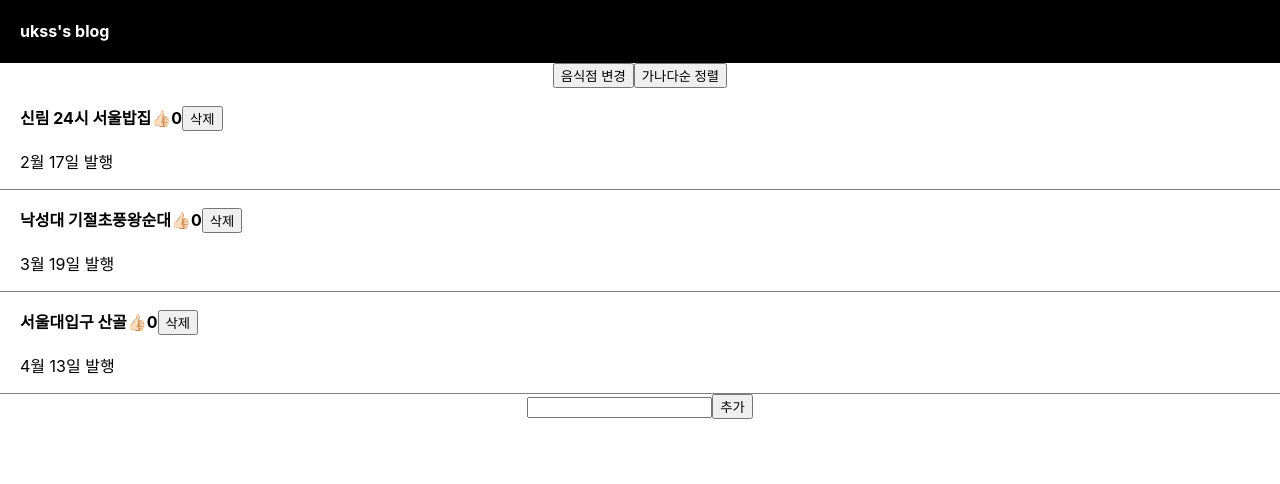
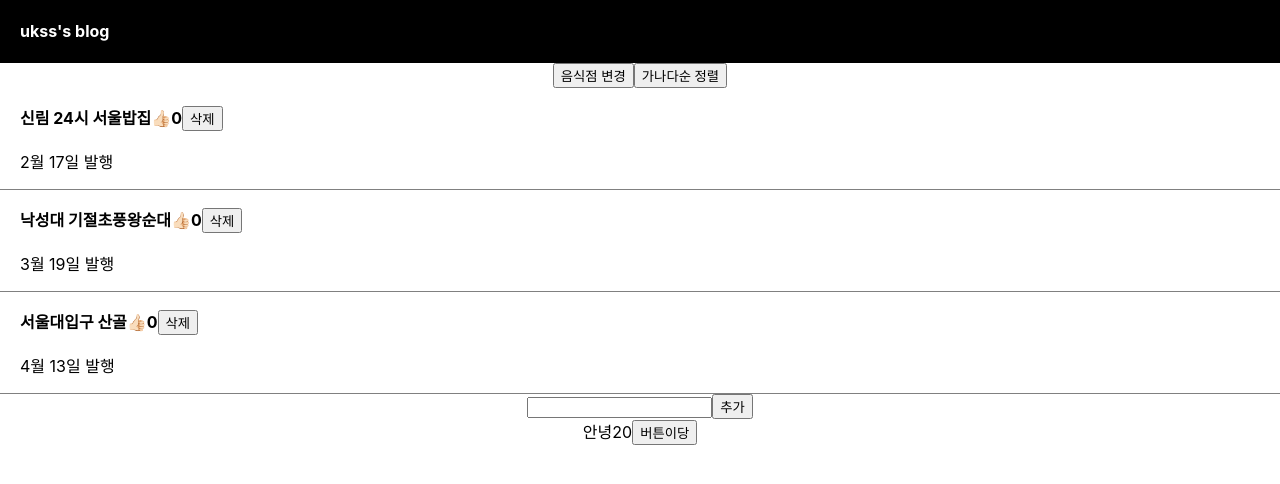
Before and after one commit to ukssss/React, a React (Create React App) app in the folder 03.coding-apple-2022/blog/: page / in a window 1280 px wide. Shown: the top 484 px of the page. Built offline with nearby package versions, Linux system fonts and the light colour scheme.

Commit message:
03-coding-apple-2022 | class를 이용한 React 문법

```diff
--- a/03.coding-apple-2022/blog/src/App.js
+++ b/03.coding-apple-2022/blog/src/App.js
@@ -1,6 +1,6 @@
 /* eslint-disable */
 
-import { useState } from 'react';
+import React, { useState } from 'react';
 import './App.css';
 
 function App() {
@@ -33,6 +33,30 @@
         <button>글수정</button>
       </div>
     );
+  }
+
+  class Modal2 extends React.Component {
+    constructor(props) {
+      super(props);
+      this.state = {
+        name: 'kim',
+        age: 20,
+      };
+    }
+    render() {
+      return (
+        <div>
+          안녕{this.state.age}
+          <button
+            onClick={() => {
+              this.setState({ age: 21 });
+            }}
+          >
+            버튼이당
+          </button>
+        </div>
+      );
+    }
   }
 
   return (
@@ -116,13 +140,13 @@
       </button>
 
       {modal ? <Modal title={matzip[modalNumber]} /> : ''}
+      <Modal2></Modal2>
     </div>
   );
 }
 
 export default App;
 
-// 응용
-// 응용1. 글에 아무것도 입력안하고 발행버튼 누르는거 막으려면? O
-// 응용2. 글을 하나 추가하면 따봉갯수 개별적용하던 것도 이상해질 수 있다. O
-// 응용3. 날짜 데이터 추가 O
+// 정리
+// class는 변수, 함수를 보관하는 통
+// extends는 기존 class 안에 있던 변수, 함수 복사해주는 문법
```
